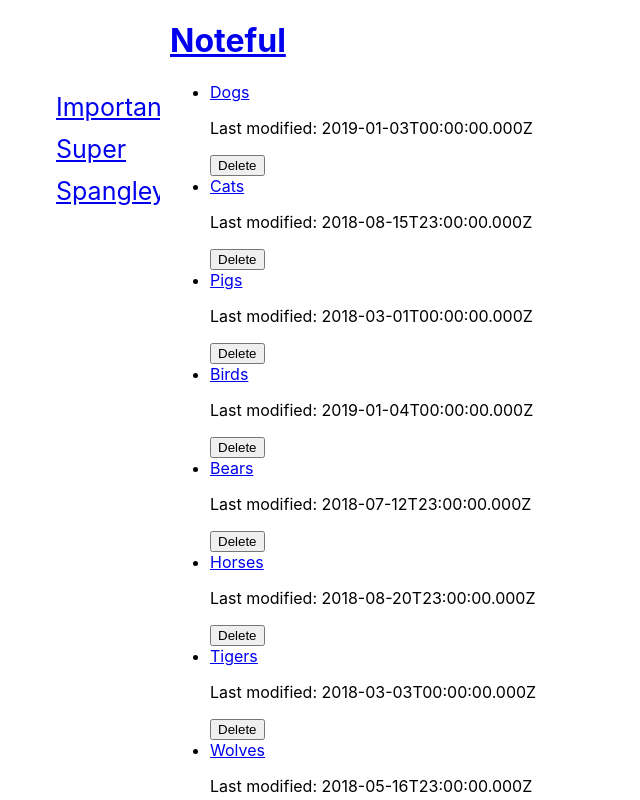
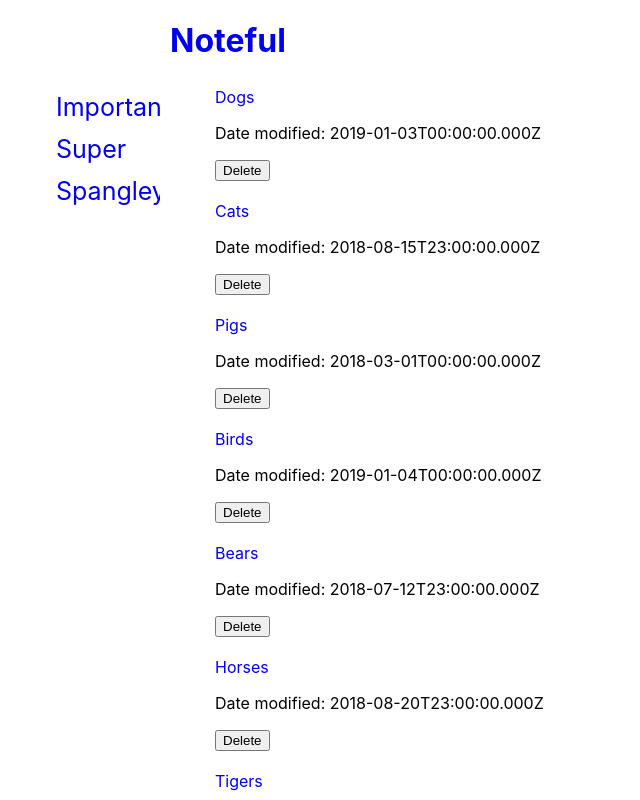
Before and after one commit to ollythedeveloper/noteful, a React (Create React App) app: page / in a window 1280 px wide. Shown: the top 800 px of the page, without its empty margins (0-640 px from the left). Built offline with nearby package versions, Linux system fonts and the light colour scheme.

Commit message:
implement state, folder and main pages

```diff
--- a/src/App.css
+++ b/src/App.css
@@ -12,16 +12,29 @@
 
 .sidebar ul li {
     padding: 6px 8px 6px 16px;
-    text-decoration: none;
     font-size: 25px;
     display: block;
 }
 
-.sidebar ul li:hover {
+.sidebar ul a {
+    text-decoration: none;
+}
+
+.sidebar ul a:hover {
     color: blue;
 }
 
-.main {
+main {
     margin-left: 160px;
     padding: 0px 10px;
 }
+
+main ul li {
+    display: block;
+    margin-top: 10px;
+    padding: 5px;
+}
+
+main ul li a {
+    text-decoration: none;
+}
--- a/src/App.js
+++ b/src/App.js
@@ -1,14 +1,27 @@
 import React, { Component } from 'react';
 import { Route } from 'react-router-dom';
-import Header from './Header';
-import MainSidebar from './Sidebar/MainSidebar';
-// import Sidebar from './Sidebar/Sidebar';
+import Header from './Header/Header';
+import MainSidebar from './Sidebars/MainSidebar';
+import FolderSidebar from './Sidebars/FolderSidebar';
 import './App.css'
-import MainMain from './MainPage/MainMain';
+import MainMain from './MainPages/MainMain';
+import STORE from './dummy-store';
+import FolderMain from './MainPages/FolderMain';
 
+const FOLDERS = []
 
 class App extends Component {
+  state = {
+    notes:[],
+    folders:[]
+  };
+
+  componentDidMount() {
+    this.setState(STORE)
+  }
+
   render() {
+    const { notes, folders } = this.state;
     return (
       <div className='App'>
 
@@ -16,23 +29,48 @@ class App extends Component {
           <Route
             exact
             path='/'
-            component={MainSidebar}
+            render={() =>
+            <MainSidebar
+              folders={folders}
+              notes={notes}
+            />}
           />
-          {/* <Route
-            path='/'
-            component={ }
-          /> */}
+
+          <Route
+            path='/folder/:folderId'
+            render={(routerProps) =>
+              <FolderSidebar
+                folders={folders}
+                notes={notes}
+                activeFolder={this.state.folders.find
+                  (folder => folder.id === routerProps.match.params.folderId)}
+              />
+            }
+          />
+
         </div>
 
-        <div className="main">
+
+        <main>
           <Header />
           <Route
             exact
             path='/'
-            component={MainMain}
+            render={() =>
+              <MainMain
+                folders={folders}
+                notes={notes}
+              />}
           />
-
-        </div>
+          <Route
+            path='/folder/:folderId'
+            render={()=>
+            <FolderMain
+              folders={folders}
+              notes={notes}
+            />}
+          />
+        </main>
       </div>
 
     );
--- /dev/null
+++ b/src/Header/Header.css
@@ -0,0 +1,3 @@
+header a {
+    text-decoration: none;
+}
--- a/src/Header.js
+++ b/src/Header/Header.js
@@ -1,7 +1,8 @@
 import React from 'react';
 import { Link } from 'react-router-dom';
+import './Header.css';
 
-export default function Header(props) {
+export default function Header() {
     return (
         <header className='Header'>
             <Link to={'/'}>
--- a/src/MainPage/MainMain.js
+++ b/src/MainPages/FolderMain.js
@@ -1,17 +1,17 @@
 import React from 'react';
 import { Link } from 'react-router-dom';
-import STORE from '../dummy-store';
 
-export default function MainMain() {
+
+export default function FolderMain(folders, notes) {
     return (
         <>
-            <ul className="Mainmain">
-                {STORE.notes.map(note =>
+            <ul className="Foldermain">
+                {folders.notes.map(note =>
                     <li key={note.id}>
                         <Link to={`/note/${note.id}`}>
                             {note.name}
                         </Link>
-                        <p>Last modified: {note.modified}</p>
+                        <p>Date modified: {note.modified}</p>
                         <button>Delete</button>
                     </li>)}
             </ul>
--- /dev/null
+++ b/src/MainPages/MainMain.js
@@ -0,0 +1,20 @@
+import React from 'react';
+import { Link } from 'react-router-dom';
+import STORE from '../dummy-store';
+
+export default function MainMain(folders, notes) {
+    return (
+        <>
+            <ul className="Mainmain">
+                {folders.notes.map(note =>
+                    <li key={note.id}>
+                        <Link to={`/note/${note.id}`}>
+                            {note.name}
+                        </Link>
+                        <p>Date modified: {note.modified}</p>
+                        <button>Delete</button>
+                    </li>)}
+            </ul>
+        </>
+    )
+}
--- a/src/Sidebar/MainSidebar.js
+++ b/src/Sidebars/FolderSidebar.js
@@ -2,12 +2,11 @@ import React from 'react';
 import { Link } from 'react-router-dom';
 import STORE from '../dummy-store';
 
-export default function MainSidebar() {
-    console.log(STORE.folders)
+export default function FolderSidebar(folders, notes, activeFolder) {
     return (
         <>
-            <ul className="MainSidebar">
-                {STORE.folders.map(folder =>
+            <ul className="FolderSidebar">
+                {folders.folders.map(folder =>
                     <li key={folder.id}>
                         <Link to={`/folder/${folder.id}`}>
                             {folder.name}
--- /dev/null
+++ b/src/Sidebars/MainSidebar.js
@@ -0,0 +1,20 @@
+import React from 'react';
+import { Link } from 'react-router-dom';
+
+export default function MainSidebar(folders, notes) {
+    console.log(folders)
+    console.log(notes)
+    return (
+        <>
+            <ul className="MainSidebar">
+                {folders.folders.map(folder =>
+                    <li key={folder.id}>
+                        <Link to={`/folder/${folder.id}`}>
+                            {folder.name}
+                        </Link>
+                    </li>
+                )}
+            </ul>
+        </>
+    )
+}
```
Also changed, not shown: src/Sidebars/Sidebar.css (renamed from src/Sidebar/Sidebar.css), src/Sidebars/Sidebar.js (renamed from src/Sidebar/Sidebar.js).
